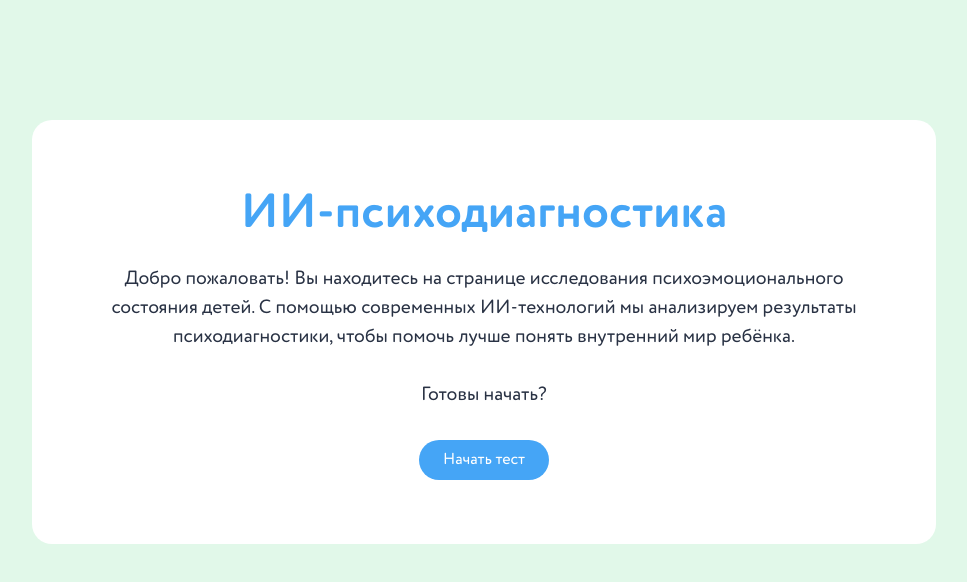
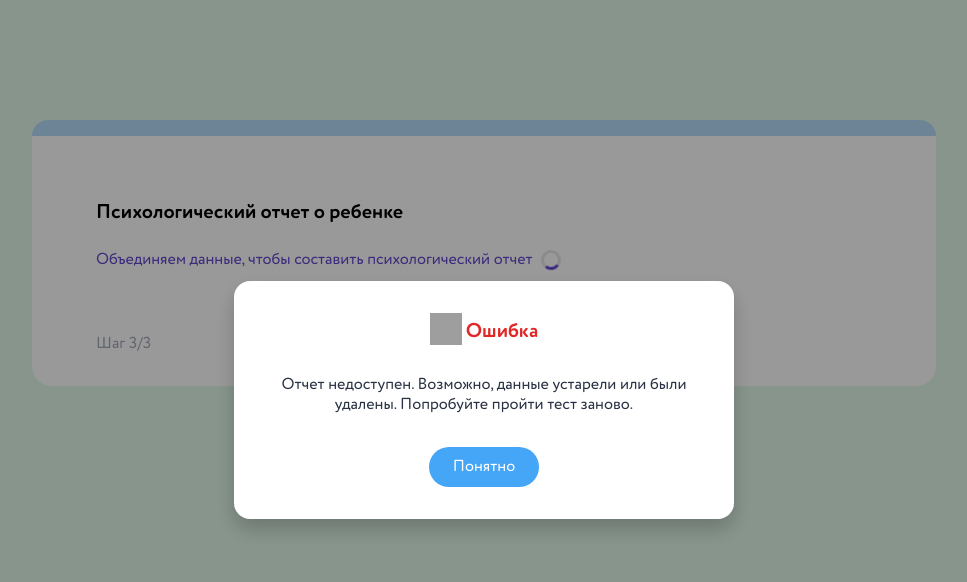
Before and after one commit to eegrishina/ai-school-kid, a React (Vite) app: page /ai-school-kid/result in a window 1280 px wide. Before the commit this address led to /ai-school-kid. Shown: the top 582 px of the page, without its empty margins (156-1123 px from the left). Built offline with nearby package versions, Linux system fonts and the light colour scheme; grey boxes are pictures that could not be loaded.

Commit message:
Add modal to catch and show errors

```diff
--- /dev/null
+++ b/src/app/handleFetchError.ts
@@ -0,0 +1,7 @@
+export function handleFetchError(status: number): string {
+    if (status === 404) return 'Данные не найдены. Попробуйте позже.';
+    if (status === 500) return 'Ошибка сервера. Повторите попытку позже.';
+    if (status >= 400 && status < 500) return 'Ошибка запроса. Проверьте корректность введенных данных.';
+    if (status >= 500) return 'Внутренняя ошибка. Мы уже чиним.';
+    return 'Произошла неизвестная ошибка.';
+}
--- /dev/null
+++ b/src/components/ErrorModal.tsx
@@ -0,0 +1,63 @@
+import React from 'react';
+import styled from 'styled-components';
+import Button from "./Button";
+import warningIcon from "../assets/warning.svg";
+
+interface ErrorModalProps {
+    message: string;
+    onClose: () => void;
+}
+
+const ModalOverlay = styled.div`
+    position: fixed;
+    top: 0;
+    left: 0;
+    width: 100%;
+    height: 100%;
+    background: rgba(0, 0, 0, 0.4);
+    display: flex;
+    justify-content: center;
+    align-items: center;
+    padding: 24px;
+    z-index: 999;
+`;
+
+const ModalContent = styled.div`
+    background: ${({ theme }) => theme.colors.surface};
+    padding: 32px;
+    border-radius: 16px;
+    max-width: 500px;
+    text-align: center;
+    box-shadow: 0 10px 20px rgba(0,0,0,0.2);
+
+    h2 {
+        color: ${({ theme }) => theme.colors.red};
+        display: flex;
+        justify-content: center;
+        align-items: center;
+        gap: 4px;
+    }
+    img {
+        height: 32px;
+        width: 32px;
+        margin-bottom: 6px;
+    }
+    p {
+        margin-bottom: 32px;
+    }
+`;
+
+const ErrorModal: React.FC<ErrorModalProps> = ({ message, onClose }) => {
+    return (
+        <ModalOverlay>
+            <ModalContent>
+
+                <h2><img src={warningIcon} alt="" />Ошибка</h2>
+                <p>{message}</p>
+                <Button text="Понятно" link="" onClick={onClose} />
+            </ModalContent>
+        </ModalOverlay>
+    );
+};
+
+export default ErrorModal;
--- a/src/pages/QuestionsPage.tsx
+++ b/src/pages/QuestionsPage.tsx
@@ -10,6 +10,8 @@ import AllQuestions from "../features/questions/AllQuestions";
 import EmotionalStateSelector from "../features/questions/EmotionalState";
 import Wrapper from "../components/Wrapper";
 import Progress from "../components/Progress";
+import { handleFetchError } from "../app/handleFetchError";
+import ErrorModal from "../components/ErrorModal";
 
 export default function QuestionsPage() {
     const navigate = useNavigate();
@@ -42,16 +44,17 @@ export default function QuestionsPage() {
             });
 
             if (!response.ok) {
-                const errorData = await response.json();
-                const message = errorData?.detail?.[0]?.msg || 'Произошла ошибка при отправке формы.';
-                setError(message);
-                return;
+                const errorMessage = handleFetchError(response.status);
+                setError(errorMessage);
+                return false;
             }
 
             navigate('/result');
+            return true;
         } catch (error) {
             console.error('Upload images failed', error);
             setError('Произошла ошибка при отправке формы.');
+            return false;
         }
     };
 
@@ -92,6 +95,7 @@ export default function QuestionsPage() {
                     </div>
                 </div>
             </QuestionsPageStl>
+            {error && <ErrorModal message={error} onClose={() => setError(null)} />}
         </Wrapper>
     )
 }
--- a/src/pages/ResultPage.tsx
+++ b/src/pages/ResultPage.tsx
@@ -6,18 +6,21 @@ import Spinner from "../components/Spinner";
 import { useNavigate } from "react-router-dom";
 import Wrapper from "../components/Wrapper";
 import Progress from "../components/Progress";
+import { handleFetchError } from "../app/handleFetchError";
+import ErrorModal from "../components/ErrorModal";
 
 export default function ResultPage() {
     const navigate = useNavigate();
     const [status, setStatus] = useState<'в обработке' | 'готово' | 'ошибка' | 'отправка'>('отправка');
     const [pdfUrl, setPdfUrl] = useState<string | null>(null);
     const [error, setError] = useState<string | null>(null);
+    const [modalError, setModalError] = useState<string | null>(null);
     const taskId = useAppSelector((state) => state.photos.taskId);
     const step = 3;
 
     useEffect(() => {
         if (!taskId) {
-            navigate('/');
+            setModalError('Отчет недоступен. Возможно, данные устарели или были удалены. Попробуйте пройти тест заново.')
             return;
         }
 
@@ -27,7 +30,17 @@ export default function ResultPage() {
         const checkStatus = async () => {
             try {
                 const response = await fetch(`https://sirius-draw-test-94500a1b4a2f.herokuapp.com/report/${taskId}`);
-                if (!response.ok) throw new Error(`Ошибка сети: ${response.status}`);
+
+                if (!response.ok) {
+                    const errorMessage = handleFetchError(response.status);
+                    if (response.status >= 500 || response.status === 0) {
+                        setModalError(errorMessage);
+                    } else {
+                        setError(errorMessage);
+                        setStatus('ошибка');
+                    }
+                    return;
+                }
 
                 const data: ReportStatusResponse = await response.json();
 
@@ -42,10 +55,16 @@ export default function ResultPage() {
                 }
             } catch (error: unknown) {
                 setStatus('ошибка');
-                if (error instanceof Error) {
-                    setError(error.message);
+                const message = error instanceof Error ? error.message : 'Ошибка при запросе статуса отчета';
+                if (
+                    message.includes('NetworkError') ||
+                    message.includes('Failed to fetch') ||
+                    message.includes('timeout') ||
+                    message.includes('fetch')
+                ) {
+                    setModalError('Нет соединения с сервером. Попробуйте позже.');
                 } else {
-                    setError('Ошибка при запросе статуса отчета');
+                    setError(message);
                 }
             }
         };
@@ -54,7 +73,7 @@ export default function ResultPage() {
         const intervalId = setInterval(checkStatus, 12000);
 
         return () => clearInterval(intervalId);
-    }, [taskId]);
+    }, [taskId, navigate]);
 
     return (
         <Wrapper>
@@ -66,7 +85,7 @@ export default function ResultPage() {
                     <div>
                         {status === 'отправка' && (
                             <div className="loading">
-                                Отправка данных формы...
+                                Объединяем данные, чтобы составить психологический отчет
                                 <Spinner />
                             </div>
                         )}
@@ -100,6 +119,10 @@ export default function ResultPage() {
                     </div>
                 </div>
             </ResultPageStl>
+            {modalError && <ErrorModal message={modalError} onClose={() => {
+                setModalError(null);
+                navigate('/');
+            }} />}
         </Wrapper>
     )
 }
@@ -112,7 +135,7 @@ const ResultPageStl = styled.div`
 
         .loading {
             display: flex;
-            align-items: baseline;
+            align-items: center;
             color: ${({ theme }) => theme.colors.violet};
         }
         .done {
--- a/src/pages/UploadImagesPage.tsx
+++ b/src/pages/UploadImagesPage.tsx
@@ -8,6 +8,8 @@ import { setTaskId } from "../features/images/imagesSlice";
 import { useState } from "react";
 import Wrapper from "../components/Wrapper";
 import Progress from "../components/Progress";
+import { handleFetchError } from "../app/handleFetchError";
+import ErrorModal from "../components/ErrorModal";
 
 export default function UploadImagesPage() {
     const dispatch = useAppDispatch();
@@ -35,18 +37,19 @@ export default function UploadImagesPage() {
             });
 
             if (!response.ok) {
-                const errorData = await response.json();
-                const message = errorData?.detail?.[0]?.msg || 'Произошла ошибка при загрузке файлов.';
-                setError(message);
-                return;
+                const errorMessage = handleFetchError(response.status);
+                setError(errorMessage);
+                return false;
             }
 
             const data = await response.json();
             dispatch(setTaskId(data.task_id));
             navigate('/questions');
+            return true;
         } catch (error) {
             console.error('Upload images failed', error);
             setError('Произошла ошибка при загрузке файлов.');
+            return false;
         }
     };
 
@@ -60,23 +63,19 @@ export default function UploadImagesPage() {
                         <img src={warningIcon} alt="icon" />
                         <p>Допустимые форматы файлов: jpg, jpeg, png. Размер не более 5 Мб</p>
                     </div>
-                    {error && (
-                        <div className="error-message">
-                            {error}
-                        </div>
-                    )}
                     <UploadImages onFilesChange={setFiles} />
                     <div className="bottom-part">
                         <p>Шаг {step}/3</p>
                         <Button
                             text='Далее >>'
-                            link='/questions'
+                            link={error ? '' : '/questions'}
                             disabled={files.includes(null)}
                             onClick={handleSubmit}
                         />
                     </div>
                 </div>
             </UploadImagesPageStl>
+            {error && <ErrorModal message={error} onClose={() => setError(null)} />}
         </Wrapper>
     )
 }
```
